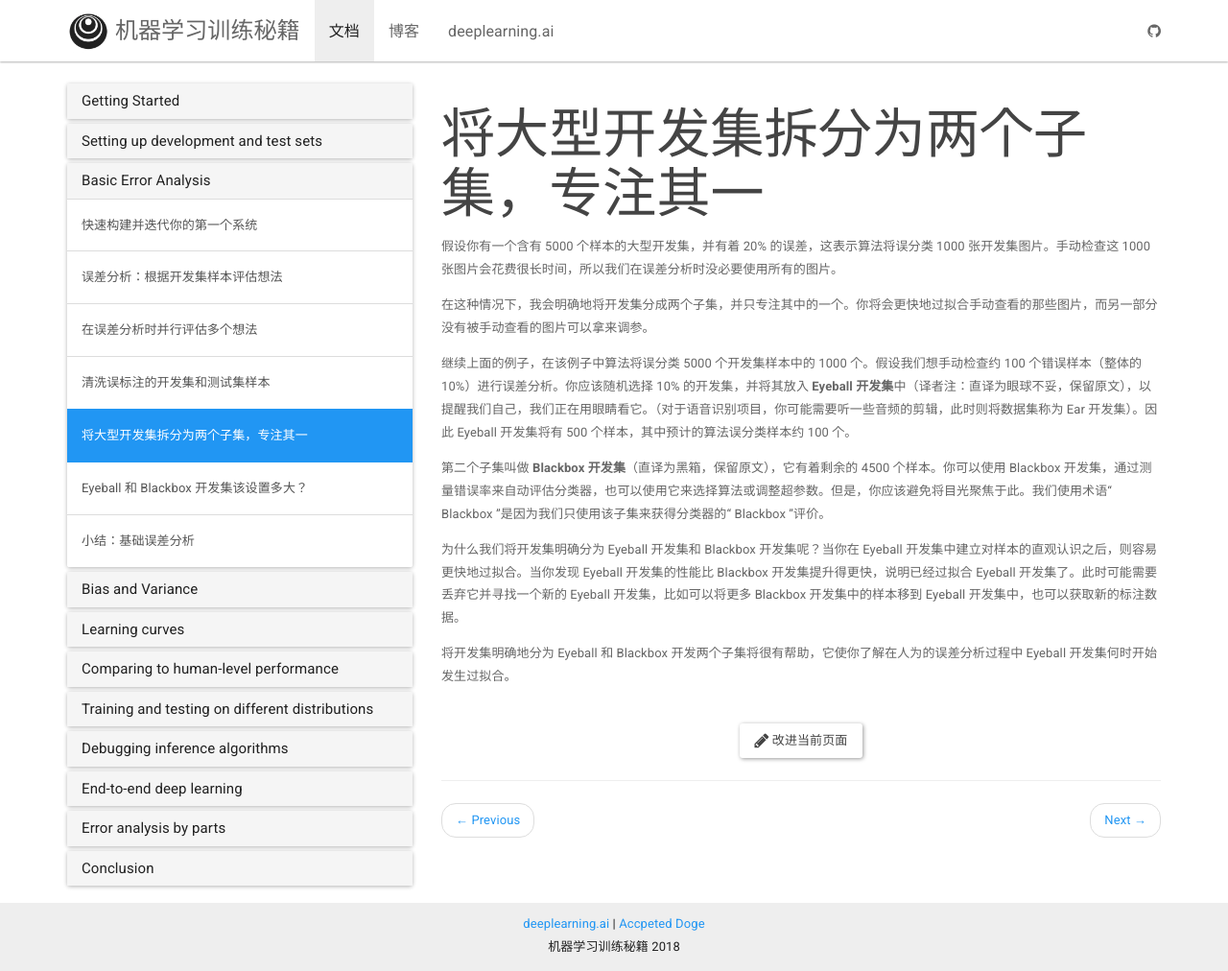
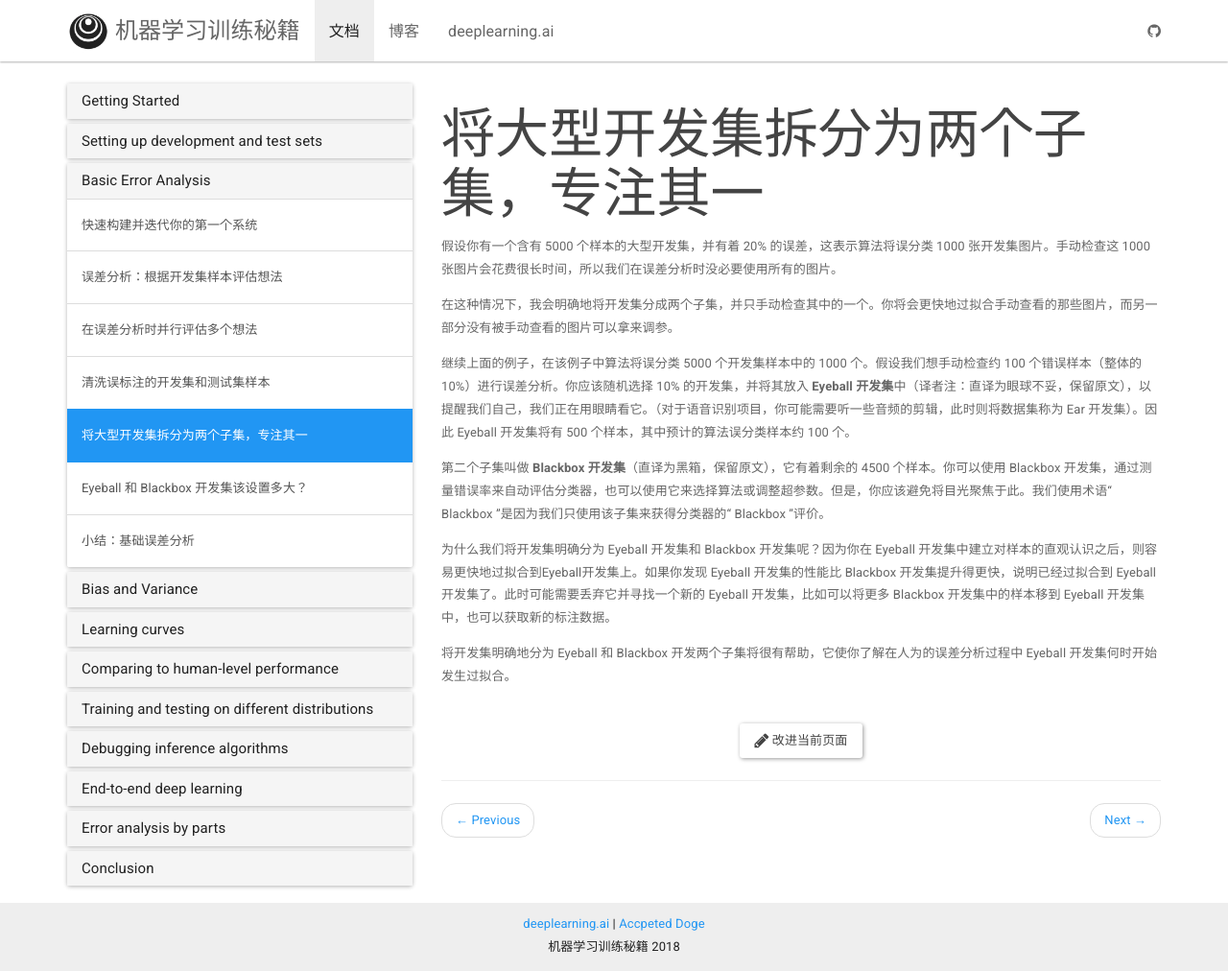
Before and after one commit to deeplearning-ai/machine-learning-yearning-cn, a Jekyll site: the page built from _docs/Basic Error Analysis/ch17.md, in a window 1280 px wide and 1012 px high. Shown: the whole window at 96% size. Built offline with Jekyll 4.4.1, drawn with Linux system fonts in a browser that asks for light colours; nearby versions of some CDN libraries.

Commit message:
update ch15-19

```diff
--- a/_docs/Basic Error Analysis/ch17.md
+++ b/_docs/Basic Error Analysis/ch17.md
@@ -5,12 +5,12 @@ permalink: /docs/ch17/
 
 假设你有一个含有 5000 个样本的大型开发集，并有着 20% 的误差，这表示算法将误分类 1000 张开发集图片。手动检查这 1000 张图片会花费很长时间，所以我们在误差分析时没必要使用所有的图片。
 
-在这种情况下，我会明确地将开发集分成两个子集，并只专注其中的一个。你将会更快地过拟合手动查看的那些图片，而另一部分没有被手动查看的图片可以拿来调参。
+在这种情况下，我会明确地将开发集分成两个子集，并只手动检查其中的一个。你将会更快地过拟合手动查看的那些图片，而另一部分没有被手动查看的图片可以拿来调参。
 
 继续上面的例子，在该例子中算法将误分类 5000 个开发集样本中的 1000 个。假设我们想手动检查约 100 个错误样本（整体的10%）进行误差分析。你应该随机选择 10% 的开发集，并将其放入 **Eyeball 开发集**中（译者注：直译为眼球不妥，保留原文），以提醒我们自己，我们正在用眼睛看它。（对于语音识别项目，你可能需要听一些音频的剪辑，此时则将数据集称为 Ear 开发集）。因此 Eyeball 开发集将有 500 个样本，其中预计的算法误分类样本约 100 个。
 
 第二个子集叫做 **Blackbox 开发集**（直译为黑箱，保留原文），它有着剩余的 4500 个样本。你可以使用 Blackbox 开发集，通过测量错误率来自动评估分类器，也可以使用它来选择算法或调整超参数。但是，你应该避免将目光聚焦于此。我们使用术语“ Blackbox ”是因为我们只使用该子集来获得分类器的“ Blackbox ”评价。
 
-为什么我们将开发集明确分为 Eyeball 开发集和 Blackbox 开发集呢？当你在 Eyeball 开发集中建立对样本的直观认识之后，则容易更快地过拟合。当你发现 Eyeball 开发集的性能比 Blackbox 开发集提升得更快，说明已经过拟合 Eyeball 开发集了。此时可能需要丢弃它并寻找一个新的 Eyeball 开发集，比如可以将更多 Blackbox 开发集中的样本移到 Eyeball 开发集中，也可以获取新的标注数据。
+为什么我们将开发集明确分为 Eyeball 开发集和 Blackbox 开发集呢？因为你在 Eyeball 开发集中建立对样本的直观认识之后，则容易更快地过拟合到Eyeball开发集上。如果你发现 Eyeball 开发集的性能比 Blackbox 开发集提升得更快，说明已经过拟合到 Eyeball 开发集了。此时可能需要丢弃它并寻找一个新的 Eyeball 开发集，比如可以将更多 Blackbox 开发集中的样本移到 Eyeball 开发集中，也可以获取新的标注数据。
 
 将开发集明确地分为 Eyeball 和 Blackbox 开发两个子集将很有帮助，它使你了解在人为的误差分析过程中 Eyeball 开发集何时开始发生过拟合。
```
Also changed, not shown: _docs/Basic Error Analysis/ch14.md (+1 -1 lines), _docs/Basic Error Analysis/ch16.md (+1 -1 lines), _docs/Basic Error Analysis/ch18.md (+2 -2 lines).
